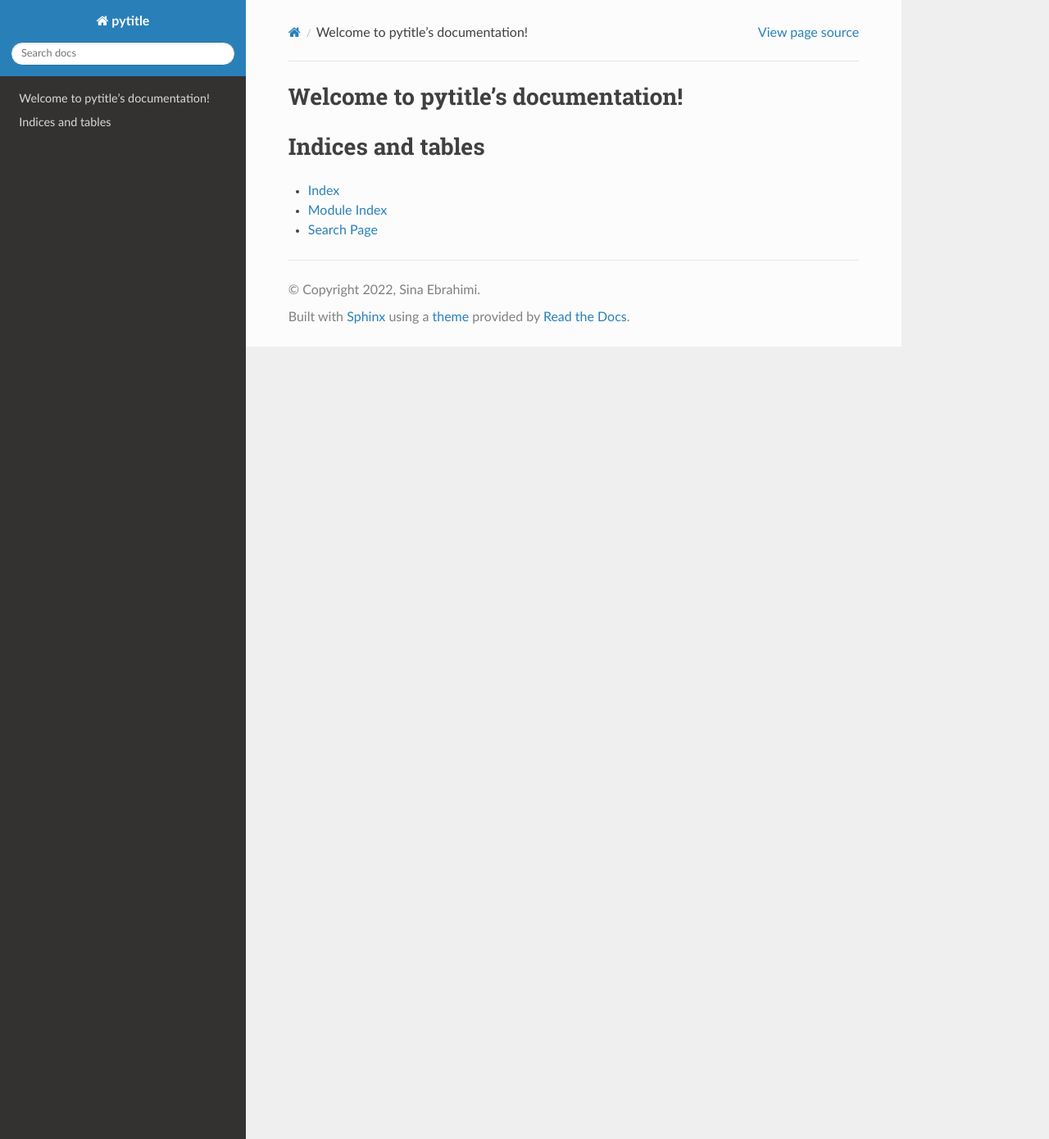
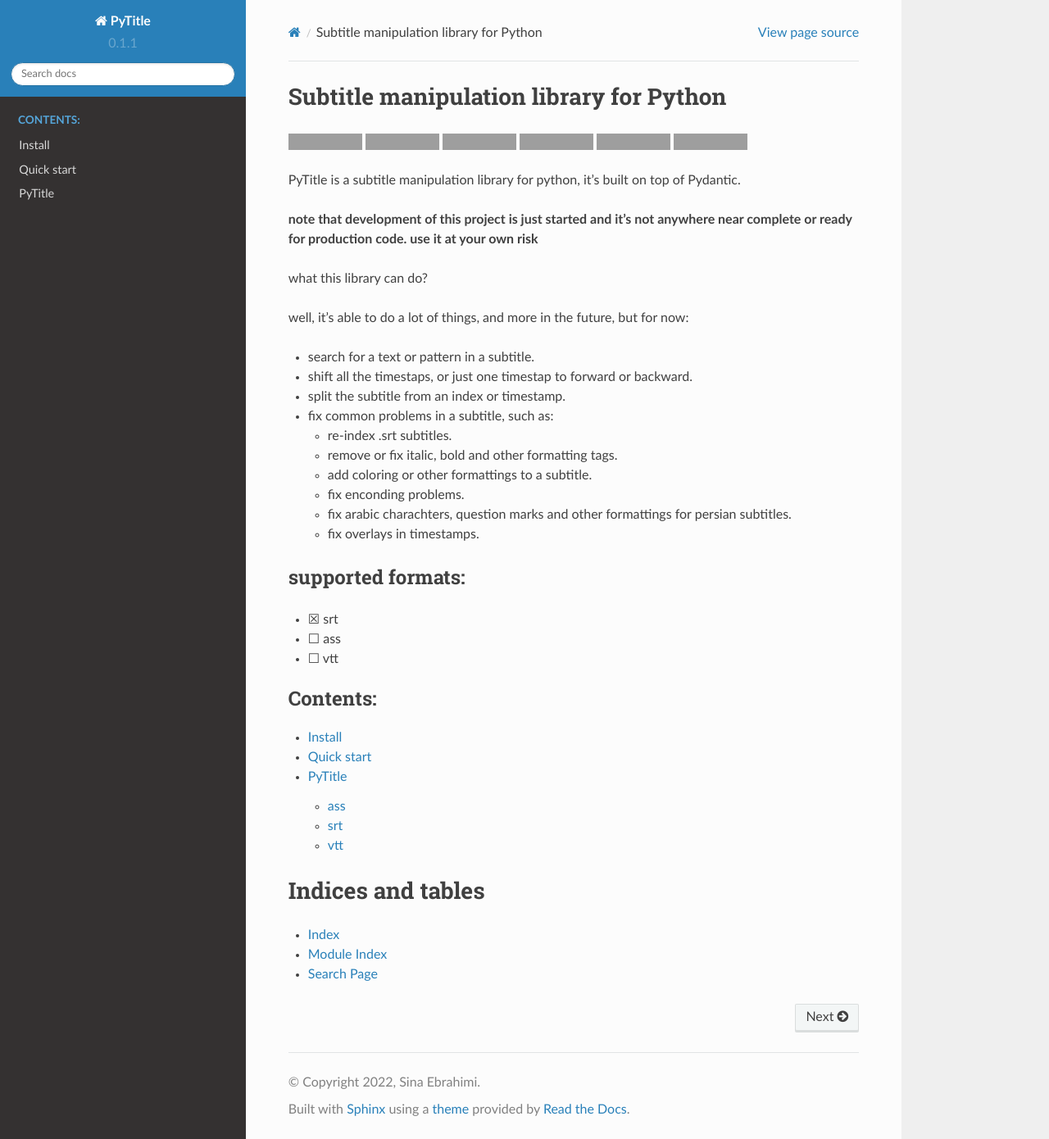
Before and after one commit to BufferingIO/PyTitle, a Sphinx documentation site: the page built from docs/source/index.rst, in a window 1280 px wide and 1390 px high. Shown: the whole window at 82% size. Built offline with Sphinx 7.4.7 and the Read the Docs theme 2.0.0, drawn with Linux system fonts in a browser that asks for light colours; grey boxes are pictures that could not be loaded.

Commit message:
recreated the docs

```diff
--- a/docs/source/conf.py
+++ b/docs/source/conf.py
@@ -10,19 +10,18 @@
 # add these directories to sys.path here. If the directory is relative to the
 # documentation root, use os.path.abspath to make it absolute, like shown here.
 #
-import os
-import sys
-sys.path.insert(0, os.path.abspath('../..'))
-
+# import os
+# import sys
+# sys.path.insert(0, os.path.abspath('.'))
+import pytitle
 
 # -- Project information -----------------------------------------------------
 
-project = 'pytitle'
-copyright = '2022, Sina Ebrahimi'
-author = 'Sina Ebrahimi'
-
-# The full version, including alpha/beta/rc tags
-release = '0.1.0'
+project = "PyTitle"
+copyright = "2022, Sina Ebrahimi"
+author = "Sina Ebrahimi"
+version = pytitle.__version__
+release = version
 
 
 # -- General configuration ---------------------------------------------------
@@ -31,11 +30,11 @@ release = '0.1.0'
 # extensions coming with Sphinx (named 'sphinx.ext.*') or your custom
 # ones.
 extensions = [
-    'sphinx.ext.autodoc'
+    "sphinx.ext.autodoc",
 ]
 
 # Add any paths that contain templates here, relative to this directory.
-templates_path = ['_templates']
+templates_path = ["_templates"]
 
 # List of patterns, relative to source directory, that match files and
 # directories to ignore when looking for source files.
@@ -48,9 +47,9 @@ exclude_patterns = []
 # The theme to use for HTML and HTML Help pages.  See the documentation for
 # a list of builtin themes.
 #
-html_theme = 'sphinx_rtd_theme'
+html_theme = "sphinx_rtd_theme"
 
 # Add any paths that contain custom static files (such as style sheets) here,
 # relative to this directory. They are copied after the builtin static files,
 # so a file named "default.css" will overwrite the builtin "default.css".
-html_static_path = ['_static']
+html_static_path = ["_static"]
--- a/docs/source/index.rst
+++ b/docs/source/index.rst
@@ -1,14 +1,56 @@
-.. pytitle documentation master file, created by
-   sphinx-quickstart on Wed Mar 23 21:52:46 2022.
-   You can adapt this file completely to your liking, but it should at least
-   contain the root `toctree` directive.
+Subtitle manipulation library for Python
+========================================
 
-Welcome to pytitle's documentation!
-===================================
+|PyPI| |PyPI - Downloads| |PyPI - Python Version| |PyPI - License| |Read
+the Docs| |GitHub issues|
+
+PyTitle is a subtitle manipulation library for python, it’s built on top
+of Pydantic.
+
+**note that development of this project is just started and it’s not
+anywhere near complete or ready for production code. use it at your own
+risk**
+
+what this library can do?
+
+well, it’s able to do a lot of things, and more in the future, but for now:
+
+-  search for a text or pattern in a subtitle.
+-  shift all the timestaps, or just one timestap to forward or backward.
+-  split the subtitle from an index or timestamp.
+-  fix common problems in a subtitle, such as:
+
+   -  re-index .srt subtitles.
+   -  remove or fix italic, bold and other formatting tags.
+   -  add coloring or other formattings to a subtitle.
+   -  fix enconding problems.
+   -  fix arabic charachters, question marks and other formattings for
+      persian subtitles.
+   -  fix overlays in timestamps.
+
+
+supported formats:
+~~~~~~~~~~~~~~~~~~
+
+-  ☒ srt
+-  ☐ ass
+-  ☐ vtt
+
+.. |PyPI| image:: https://img.shields.io/pypi/v/pytitle
+.. |PyPI - Downloads| image:: https://img.shields.io/pypi/dm/pytitle
+.. |PyPI - Python Version| image:: https://img.shields.io/pypi/pyversions/pytitle
+.. |PyPI - License| image:: https://img.shields.io/pypi/l/pytitle
+.. |Read the Docs| image:: https://img.shields.io/readthedocs/pytitle
+.. |GitHub issues| image:: https://img.shields.io/github/issues/sina-e/pytitle
+
 
 .. toctree::
    :maxdepth: 2
    :caption: Contents:
+
+   installing
+   quick_start
+   pytitle
 
 
 
--- /dev/null
+++ b/docs/source/installing.rst
@@ -0,0 +1,4 @@
+Install
+==================
+
+``pip install pytitle``
--- a/docs/pytitle.ass.rst
+++ b/docs/source/pytitle.ass.rst
@@ -1,4 +1,4 @@
-pytitle.ass package
+ass
 ===================
 
 Module contents
--- /dev/null
+++ b/docs/source/pytitle.rst
@@ -0,0 +1,9 @@
+PyTitle
+===============
+
+.. toctree::
+   :maxdepth: 4
+
+   pytitle.ass
+   pytitle.srt
+   pytitle.vtt
--- a/docs/pytitle.vtt.rst
+++ b/docs/source/pytitle.vtt.rst
@@ -1,4 +1,4 @@
-pytitle.vtt package
+vtt
 ===================
 
 Module contents
```
Also changed, not shown: docs/modules.rst (deleted, +0 -7 lines), docs/pytitle.rst (deleted, +0 -31 lines), docs/pytitle.srt.rst (deleted, +0 -37 lines), docs/source/pytitle.srt.rst (added, +18 -0 lines), docs/source/quick_start.rst (added, +39 -0 lines), 1 other file.
